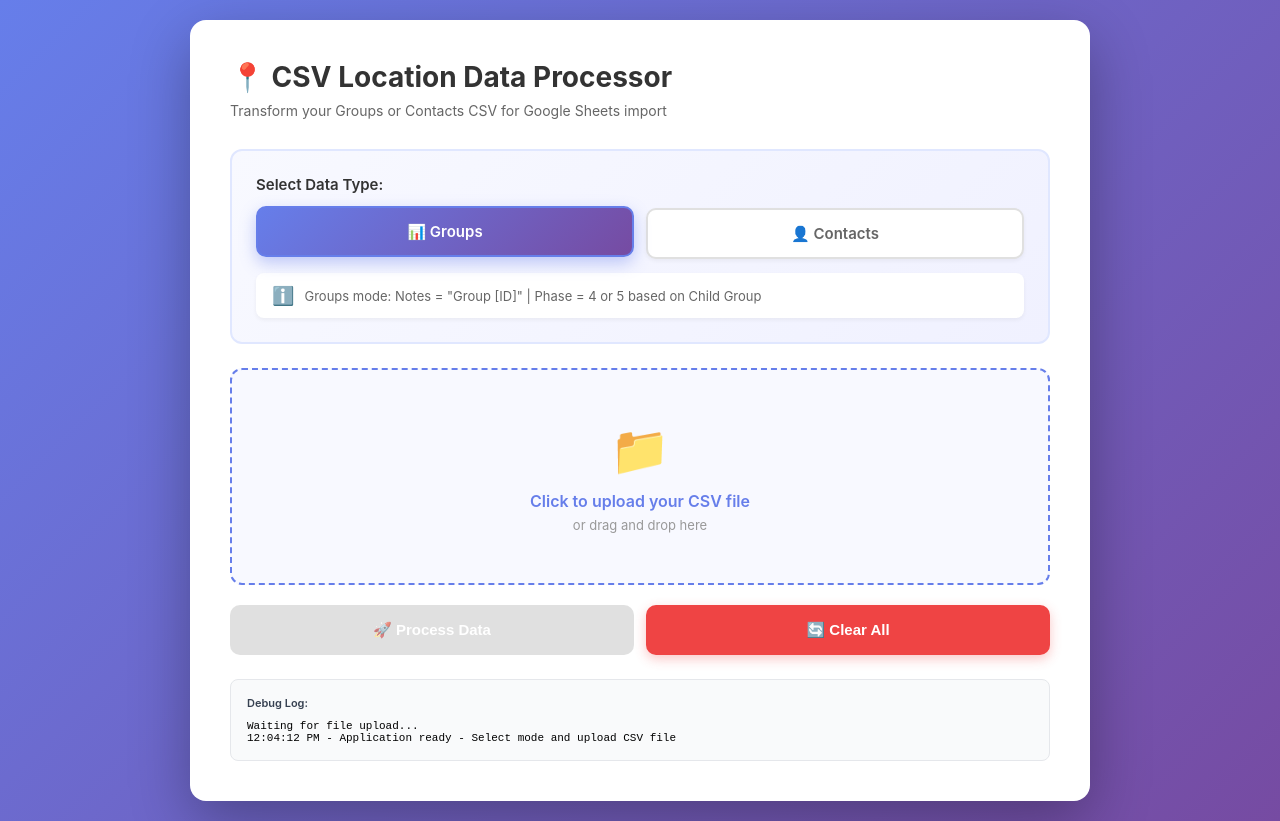
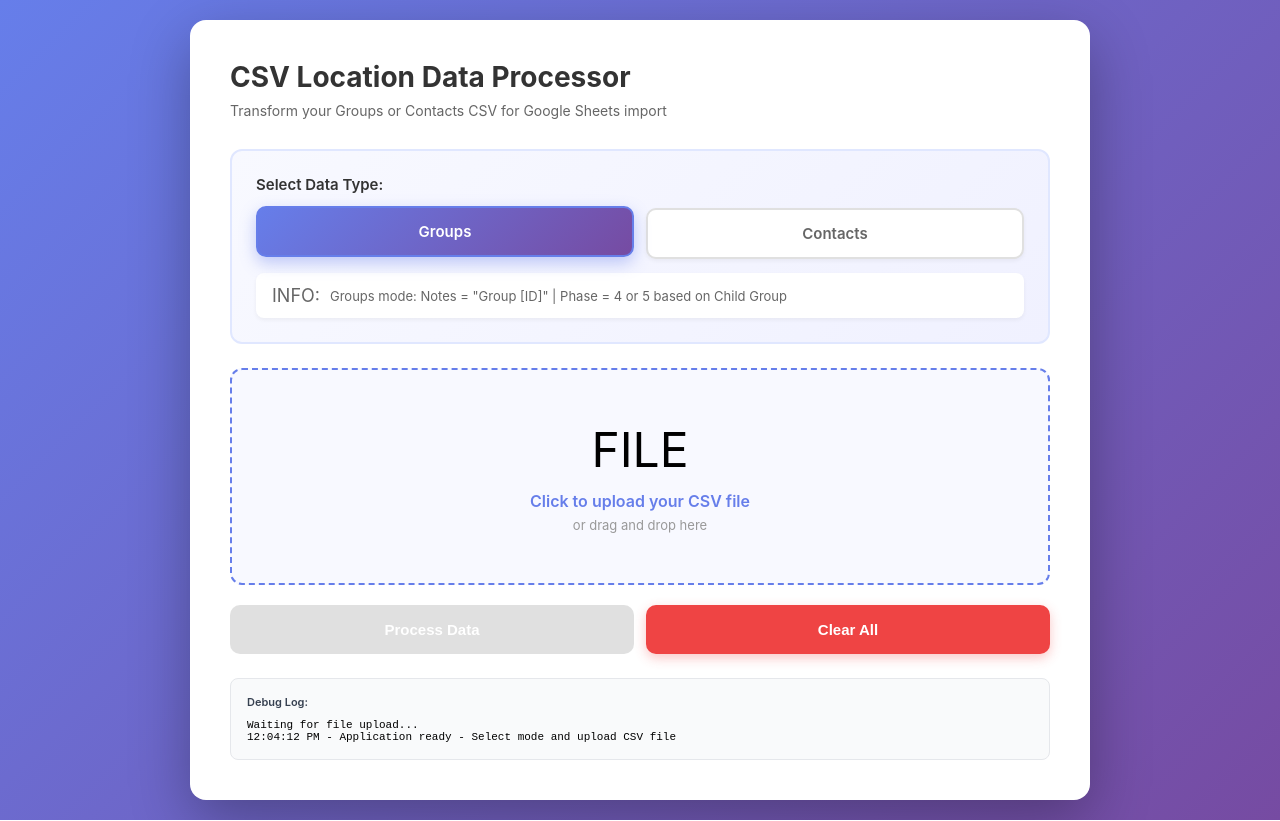
Before and after one commit to romanind-ash/DT-CSV-Data-Parser-, a plain HTML site: page Index.html in a window 1280 px wide. Drawn offline with Linux system fonts and the light colour scheme.

Commit message:
Update Index.html

```diff
--- a/Index.html
+++ b/Index.html
@@ -347,7 +347,7 @@
 </head>
 <body>
     <div class="container">
-        <h1>📍 CSV Location Data Processor</h1>
+        <h1>CSV Location Data Processor</h1>
         <p class="subtitle">Transform your Groups or Contacts CSV for Google Sheets import</p>
 
         <div class="status-message" id="statusMessage"></div>
@@ -356,19 +356,19 @@
             <label class="mode-label">Select Data Type:</label>
             <div class="toggle-switch">
                 <input type="radio" id="modeGroup" name="dataMode" value="group" checked>
-                <label for="modeGroup" class="toggle-option">📊 Groups</label>
+                <label for="modeGroup" class="toggle-option">Groups</label>
 
                 <input type="radio" id="modeContact" name="dataMode" value="contact">
-                <label for="modeContact" class="toggle-option">👤 Contacts</label>
+                <label for="modeContact" class="toggle-option">Contacts</label>
             </div>
             <div class="mode-info">
-                <span class="mode-icon">ℹ️</span>
+                <span class="mode-icon">INFO:</span>
                 <span id="modeText">Groups mode: Notes = "Group [ID]" | Phase = 4 or 5 based on Child Group</span>
             </div>
         </div>
 
         <div class="upload-area" id="uploadArea">
-            <div class="upload-icon">📁</div>
+            <div class="upload-icon">FILE</div>
             <div class="upload-text">Click to upload your CSV file</div>
             <div class="upload-subtext">or drag and drop here</div>
             <input type="file" id="fileInput" accept=".csv">
@@ -377,11 +377,11 @@
         <div class="file-info" id="fileInfo"></div>
 
         <div class="button-group">
-            <button class="btn-process" id="processBtn" disabled>🚀 Process Data</button>
-            <button class="btn-clear" id="clearBtn">🔄 Clear All</button>
+            <button class="btn-process" id="processBtn" disabled>Process Data</button>
+            <button class="btn-clear" id="clearBtn">Clear All</button>
         </div>
 
-        <button class="btn-download" id="downloadBtn">⬇️ DOWNLOAD CSV</button>
+        <button class="btn-download" id="downloadBtn">DOWNLOAD CSV</button>
 
         <div class="debug-section">
             <div class="debug-title">Debug Log:</div>
@@ -389,7 +389,7 @@
         </div>
 
         <div class="preview-section" id="previewSection">
-            <div class="preview-title">📋 Preview (first 20 rows)</div>
+            <div class="preview-title">Preview (first 20 rows)</div>
             <div style="overflow-x: auto;">
                 <table class="preview-table">
                     <thead>
@@ -426,7 +426,6 @@
         const modeContact = document.getElementById('modeContact');
         const modeText = document.getElementById('modeText');
 
-        // Update mode info text
         function updateModeInfo() {
             if (modeGroup.checked) {
                 modeText.textContent = 'Groups mode: Notes = "Group [ID]" | Phase = 4 or 5 based on Child Group';
@@ -438,7 +437,6 @@
         modeGroup.addEventListener('change', updateModeInfo);
         modeContact.addEventListener('change', updateModeInfo);
 
-        // Logging function
         function log(text, type = '') {
             const line = document.createElement('div');
             if (type === 'error') line.className = 'debug-error';
@@ -451,7 +449,6 @@
             debugContent.parentElement.scrollTop = debugContent.parentElement.scrollHeight;
         }
 
-        // File upload handling
         uploadArea.addEventListener('click', () => fileInput.click());
 
         uploadArea.addEventListener('dragover', (e) => {
@@ -500,7 +497,6 @@
             reader.readAsText(file);
         }
 
-        // Process button
         processBtn.addEventListener('click', () => {
             const isGroupMode = modeGroup.checked;
             const mode = isGroupMode ? 'GROUPS' : 'CONTACTS';
@@ -528,7 +524,6 @@
             }
         });
 
-        // Download button
         downloadBtn.addEventListener('click', () => {
             if (!processedData) return;
 
@@ -545,7 +540,6 @@
             log('CSV file downloaded', 'success');
         });
 
-        // Clear button
         clearBtn.addEventListener('click', () => {
             fileInput.value = '';
             csvData = null;
@@ -560,14 +554,12 @@
             log('Application reset', 'success');
         });
 
-        // CSV Parser
         function parseCSV(text) {
             const lines = text.split('\n');
             const headers = [];
             let current = '';
             let inQuotes = false;
 
-            // Parse headers
             for (let char of lines[0]) {
                 if (char === '"') {
                     inQuotes = !inQuotes;
@@ -582,7 +574,6 @@
 
             log('Found ' + headers.length + ' columns');
 
-            // Parse rows
             const rows = [];
             for (let i = 1; i < lines.length; i++) {
                 if (!lines[i].trim()) continue;
@@ -626,7 +617,6 @@
             return rows;
         }
 
-        // Extract location data from JSON string
         function extractLocation(str) {
             if (!str || !str.trim()) return null;
 
@@ -648,22 +638,18 @@
             }
         }
 
-        // Map level to geo_level
         function mapLevel(level) {
             if (!level) return '';
             const l = level.toLowerCase().trim();
 
-            // Level 2: admin2, admin3, district, place
             if (['admin2', 'admin3', 'district', 'place'].includes(l)) {
                 return '2';
             }
 
-            // Level 3: postal_code, postcode
             if (['postal_code', 'postcode'].includes(l)) {
                 return '3';
             }
 
-            // Level 4: address, admin4, bicycle_store, clothing_store, establishment, locality, neighborhood, political, premise, route, street_address
             if (['address', 'admin4', 'bicycle_store', 'clothing_store', 'establishment', 'locality', 'neighborhood', 'political', 'premise', 'route', 'street_address'].includes(l)) {
                 return '4';
             }
@@ -671,7 +657,6 @@
             return '';
         }
 
-        // Main processing function
         function processCSV(csvText, isGroupMode) {
             const rows = parseCSV(csvText);
             const results = [];
@@ -687,26 +672,22 @@
                 const id = row['ID'] || '';
                 const status = row[statusField] || '';
 
-                // Filter 1: Skip if location is empty
                 if (!location.trim()) {
                     skipped++;
                     continue;
                 }
 
-                // Filter 2: Skip if status is not "Active"
                 if (status.toLowerCase() !== 'active') {
                     skipped++;
                     continue;
                 }
 
-                // Extract location data
                 const locData = extractLocation(location);
                 if (!locData) {
                     skipped++;
                     continue;
                 }
 
-                // Filter 3: Skip if level is "admin0" or "admin1"
                 if (locData.level && (locData.level.toLowerCase() === 'admin0' || locData.level.toLowerCase() === 'admin1')) {
                     skipped++;
                     if (skipped <= 3) {
@@ -715,20 +696,14 @@
                     continue;
                 }
 
-                // Map level to geo_level
                 const geoLevel = mapLevel(locData.level);
-
-                // Create notes
                 const notes = id ? (dataType + ' ' + id) : '';
 
-                // Determine phase
                 let phase;
                 if (isGroupMode) {
-                    // Groups: check Child Group field
                     const childGroup = row['Child Group'] || '';
                     phase = (childGroup && childGroup.trim()) ? '5' : '4';
                 } else {
-                    // Contacts: check Faith Steps OR Intake Info
                     const faithSteps = row['Faith Steps'] || '';
                     const intakeInfo = row['Intake Info'] || '';
                     const hasBaptized = faithSteps.includes('milestone_baptized');
@@ -736,7 +711,6 @@
                     phase = (hasBaptized || hasAlreadyBaptized) ? '3' : '2';
                 }
 
-                // Add to results
                 results.push({
                     geo_level: geoLevel,
                     geo_name: locData.name,
@@ -746,7 +720,6 @@
                     notes: notes
                 });
 
-                // Log first 3 rows
                 if (results.length <= 3) {
                     log('Row ' + (i + 1) + ': phase=' + phase + ', notes="' + notes + '"', 'success');
                 }
@@ -756,7 +729,6 @@
             return results;
         }
 
-        // Generate CSV from data
         function generateCSV(data) {
             const headers = ['geo_level', 'geo_name', 'geo_lat', 'geo_lng', 'phase', 'notes'];
             let csv = headers.join(',') + '\n';
@@ -772,7 +744,6 @@
             return csv;
         }
 
-        // Display preview table
         function displayPreview(data) {
             previewBody.innerHTML = '';
             const previewData = data.slice(0, 20);
@@ -792,14 +763,12 @@
             previewSection.style.display = 'block';
         }
 
-        // Show status message
         function showStatus(msg, type) {
             statusMessage.textContent = msg;
             statusMessage.className = 'status-message status-' + type;
             statusMessage.style.display = 'block';
         }
 
-        // Initial log
         log('Application ready - Select mode and upload CSV file');
     </script>
 </body>
```
